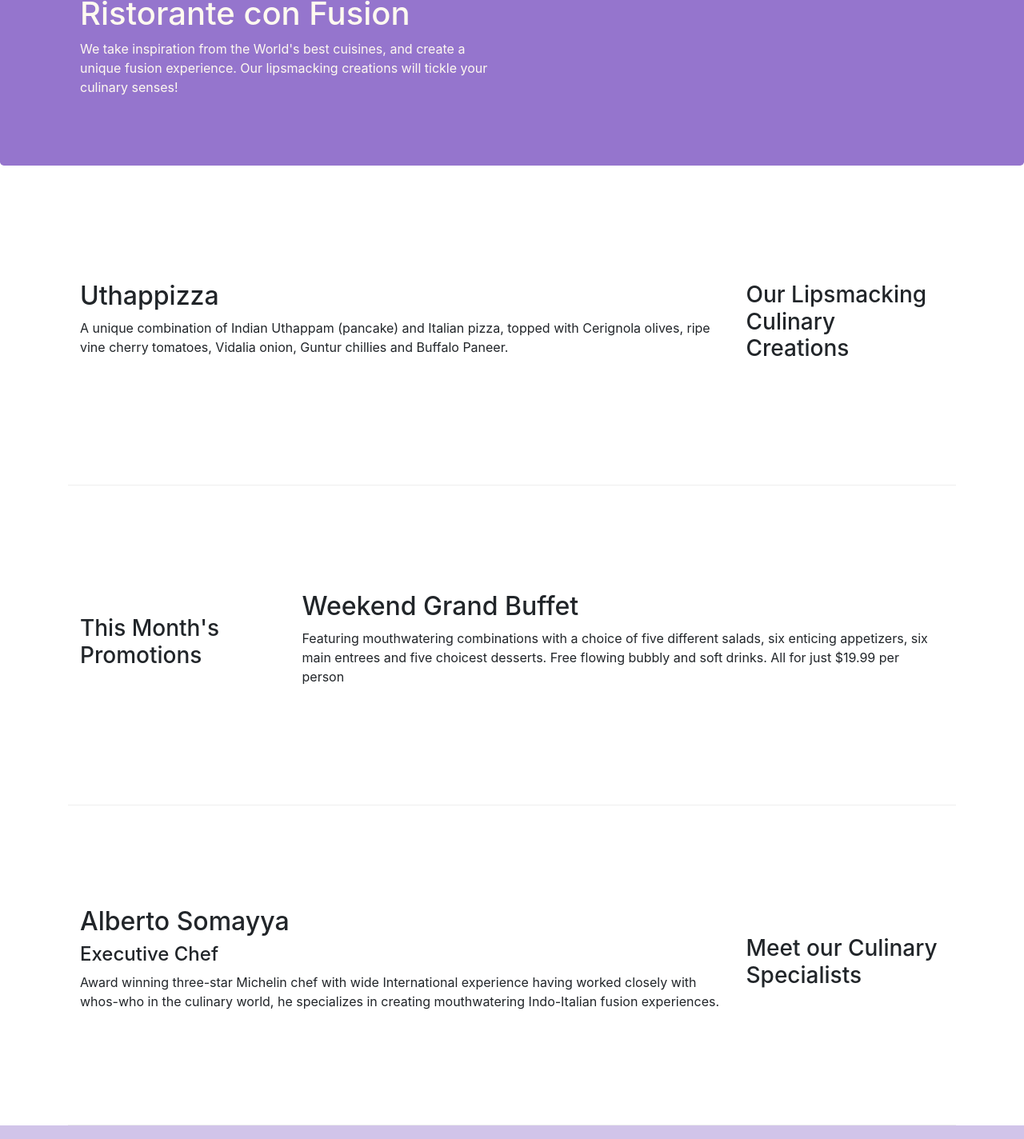
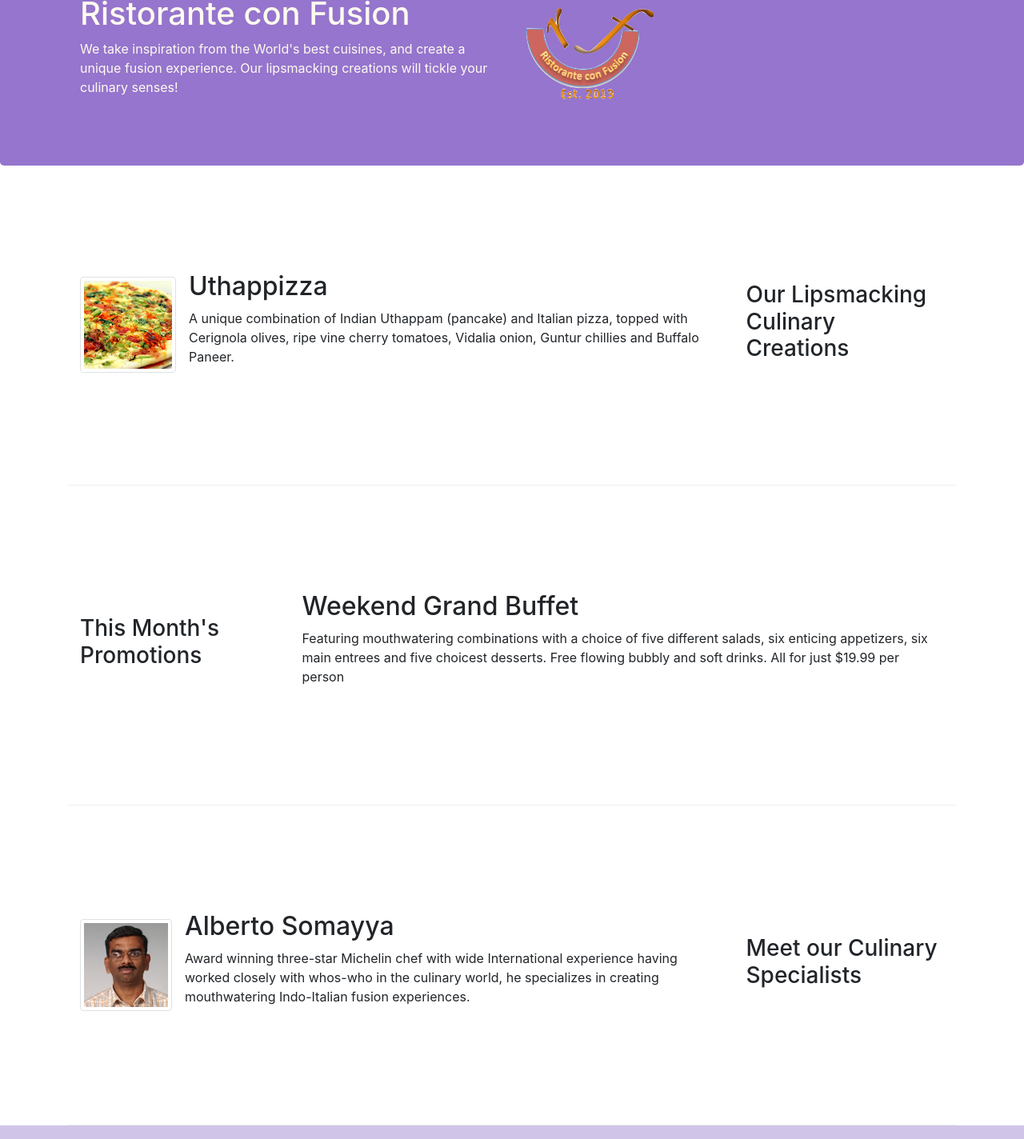
Before and after one commit to kevingeother/Full-Stack, a website: page Bootstrap4/conFusion/index.html in a window 1280 px wide. Shown: the part 127-1551 px from the top of the page at 80% size. Drawn offline with nearby package versions, Linux system fonts and the light colour scheme.

Commit message:
Media and Images

```diff
--- a/Bootstrap4/conFusion/index.html
+++ b/Bootstrap4/conFusion/index.html
@@ -21,7 +21,7 @@
             <button class="navbar-toggler" type="button" data-toggle="collapse" data-target="#Navbar">
                 <span class="navbar-toggler-icon"></span>
             </button>
-            <a class="navbar-brand mr-auto" href="./index.html">Ristorante Con Fusion</a>
+            <a class="navbar-brand mr-auto" href="./index.html"><img src="img/logo.png" height="30" width="41"></a>
             <div class="collapse navbar-collapse" id="Navbar">
                 <ul class="navbar-nav mr-auto">
                     <li class="nav-item active"><a class="nav-link" href="./index.html"><span class="fa fa-home fa-lg"></span>Home</a></li>
@@ -39,7 +39,8 @@
                     <h1>Ristorante con Fusion</h1>
                     <p>We take inspiration from the World's best cuisines, and create a unique fusion experience. Our lipsmacking creations will tickle your culinary senses!</p>
                 </div>
-                <div class="col-12 col-sm">
+                <div class="col-12 col-sm align-self-center">
+                    <img src="img/logo.png" class="img-fluid">
                 </div>
             </div>
         </div>
@@ -51,8 +52,14 @@
                 <h3>Our Lipsmacking Culinary Creations</h3>
             </div>
             <div class="col col-sm order-sm-first col-md">
-                <h2>Uthappizza</h2>
-                <p class="d-none d-sm-block">A unique combination of Indian Uthappam (pancake) and Italian pizza, topped with Cerignola olives, ripe vine cherry tomatoes, Vidalia onion, Guntur chillies and Buffalo Paneer.</p>
+                <div class="media">
+                    <img class="d-flex mr-3 img-thumbnail align-self-center"
+                    src="img/uthappizza.png" alt="uthappizza">
+                    <div class="media-body">
+                        <h2 class="mt-0">Uthappizza</h2>
+                        <p class="d-none d-sm-block">A unique combination of Indian Uthappam (pancake) and Italian pizza, topped with Cerignola olives, ripe vine cherry tomatoes, Vidalia onion, Guntur chillies and Buffalo Paneer.</p>
+                    </div>
+                </div>
             </div>
         </div>
 
@@ -72,9 +79,14 @@
                 <h3>Meet our Culinary Specialists</h3>
             </div>
             <div class="col col-sm order-sm-first col-md">
-                <h2>Alberto Somayya</h2>
-                <h4>Executive Chef</h4>
-                <p class="d-none d-sm-block">Award winning three-star Michelin chef with wide International experience having worked closely with whos-who in the culinary world, he specializes in creating mouthwatering Indo-Italian fusion experiences. </p>
+                <div class="media">
+                    <img class="d-flex mr-3 img-thumbnail align-self-center"
+                    src="img/alberto.png" alt="alberto">
+                    <div class="media-body">
+                        <h2 class="mt-0">Alberto Somayya</h2>
+                        <p class="d-none d-sm-block">Award winning three-star Michelin chef with wide International experience having worked closely with whos-who in the culinary world, he specializes in creating mouthwatering Indo-Italian fusion experiences. </p>
+                    </div>
+                </div>
             </div>
         </div>
     </div>
```
Also changed, not shown: Bootstrap4/conFusion/aboutus.html (+3 -2 lines), Bootstrap4/conFusion/contactus.html (+3 -2 lines), Bootstrap4/conFusion/img/alberto.png (added), Bootstrap4/conFusion/img/buffet.png (added), Bootstrap4/conFusion/img/logo.png (added), Bootstrap4/conFusion/img/small-xl.png (renamed from Bootstrap4/conFusion/images/small-xl.png), Bootstrap4/conFusion/img/uthappizza.png (added), Bootstrap4/conFusion/img/xs.png (renamed from Bootstrap4/conFusion/images/xs.png), 1 other file.
